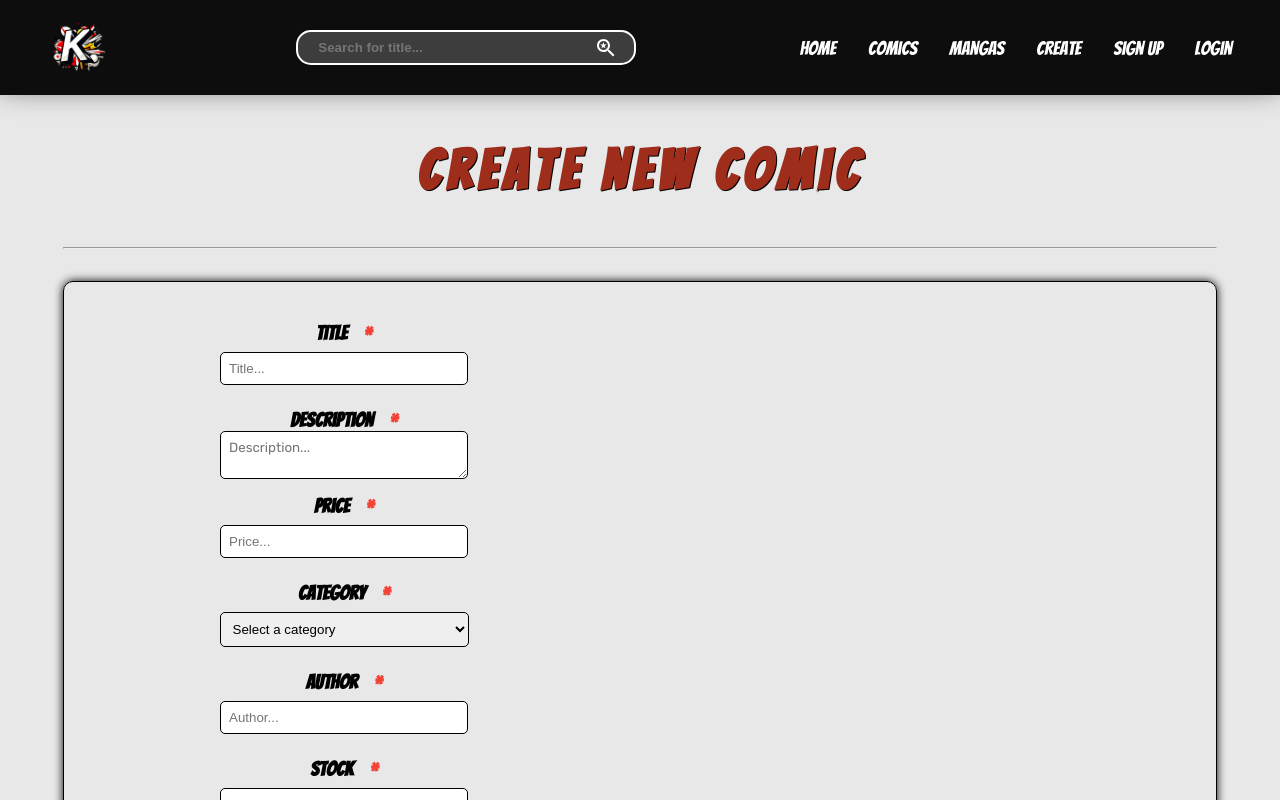
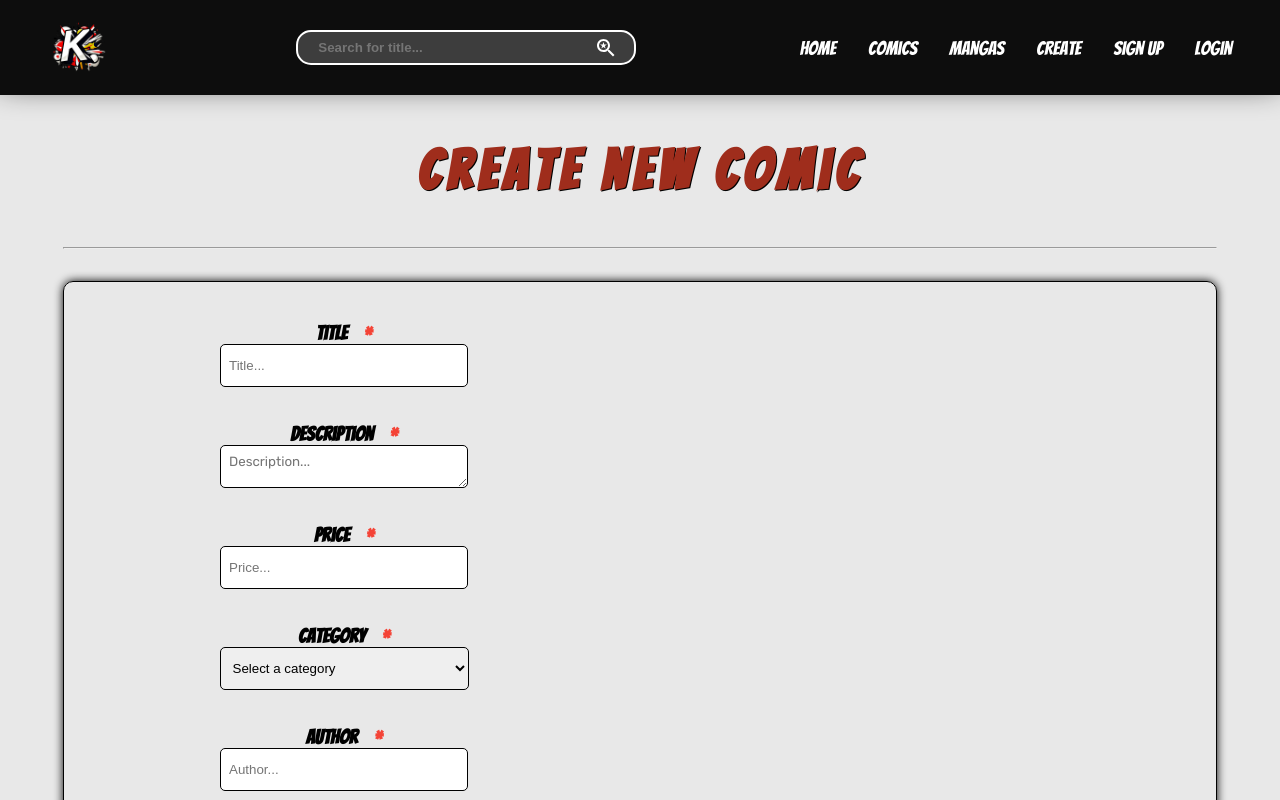
Before and after one commit to Alex-Amenta/KapowVerse-EccomerceOfComics, a React (Vite) app in the folder Client/: page /create in a window 1280 px wide. Shown: the top 800 px of the page. Built offline with nearby package versions, Linux system fonts and the light colour scheme.

Commit message:
fix-forms

```diff
--- a/Client/src/components/formCreate/FormCreate.jsx
+++ b/Client/src/components/formCreate/FormCreate.jsx
@@ -212,7 +212,7 @@ const FormCreate = () => {
 							value={formData.description}
 							onChange={handleChange}
 							placeholder="Description..."
-							className={`${styles.input} ${
+							className={`${styles.textarea} ${
 								error.description ? styles["input-error"] : ""
 							}`}
 						/>
@@ -267,7 +267,7 @@ const FormCreate = () => {
 							value={formData.category}
 							onChange={handleChange}
 							placeholder="Category..."
-							className={`${styles.input} ${
+							className={`${styles.select} ${
 								error.category ? styles["input-error"] : ""
 							}`}>
 							<option
@@ -362,7 +362,7 @@ const FormCreate = () => {
 							value={formData.publisher}
 							onChange={handleChange}
 							placeholder="Publisher..."
-							className={`${styles.input} ${
+							className={`${styles.select} ${
 								error.publisher ? styles["input-error"] : ""
 							}`}>
 							<option
--- a/Client/src/components/formCreate/FormCreate.module.css
+++ b/Client/src/components/formCreate/FormCreate.module.css
@@ -43,18 +43,18 @@
   grid-area: right;
 }
 
-.formulario input {
+.input {
   padding: 0.5rem;
   border: 1px solid #ffffff;
   border-radius: 5px;
-  margin-top: 8px;
-  margin-bottom: 8px;
+  margin-bottom: 20px;
   text-align: start;
   border: 1px solid black;
   width: 230px;
+  height: 25px;
 }
 
-.formulario textarea {
+.textarea {
   width: 230px;
   max-width: 232px;
   max-height: 140px;
@@ -62,18 +62,20 @@
   border-radius: 5px;
   font-family: "Rubik", sans-serif;
   padding: 0.5rem;
+  margin-bottom: 20px;
+  height: 25px;
 }
 
-.formulario select {
+.select {
   padding: 0.5rem;
-  border: 1px solid #ffffff;
   border-radius: 5px;
-  margin-top: 8px;
   border: 1px solid black;
-  margin-bottom: 8px;
   text-align: start;
   cursor: pointer;
   width: 249px;
+  margin-bottom: 20px;
+  height: 43px;
+
 }
 
 .inputContainer {
@@ -200,6 +202,7 @@ label {
   display: flex;
   flex-direction: column;
   align-items: center;
+  height: 85px;
 }
 
 /* Tooltip text */
@@ -236,7 +239,7 @@ label {
   border-color: transparent #aaa transparent transparent;
 }
 
-.input:focus + .tooltiptext {
+.input:focus + .tooltiptext, .select:focus + .tooltiptext, .textarea:focus + .tooltiptext {
   visibility: visible;
   opacity: 1;
 }
--- a/Client/src/components/profile/Profile.jsx
+++ b/Client/src/components/profile/Profile.jsx
@@ -3,6 +3,7 @@ import styles from "./Profile.module.css";
 
 function Profile() {
 	const user = useSelector((state) => state.user.user);
+	console.log(user)
 
 	return (
 		<div className={styles.container}>
@@ -12,7 +13,7 @@ function Profile() {
 					<img
             className={styles.profileImage}
 						src={user.image}
-						alt="Profile image"
+						alt={user.name}
 					/>
 				</div>
 				<div className={styles.profileInfoContainer}>
--- a/Client/src/components/profile/Profile.module.css
+++ b/Client/src/components/profile/Profile.module.css
@@ -46,9 +46,10 @@
   }
 
   .profileImage{
-    width: 150px;
-    height: 150px;
+    max-width: 150px;
+    max-height: 150px;
     border-radius: 100%;
+    color: #9f2d1c;
   }
 
   .profileInfoContainer{
```
Also changed, not shown: Client/src/components/signUp/SignUp.module.css (+5 -3 lines), 1 other file (tests, documents, lock files or other folders).
